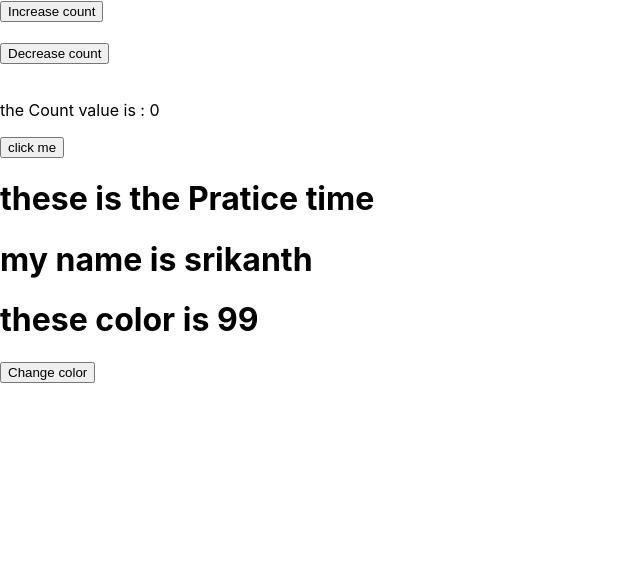
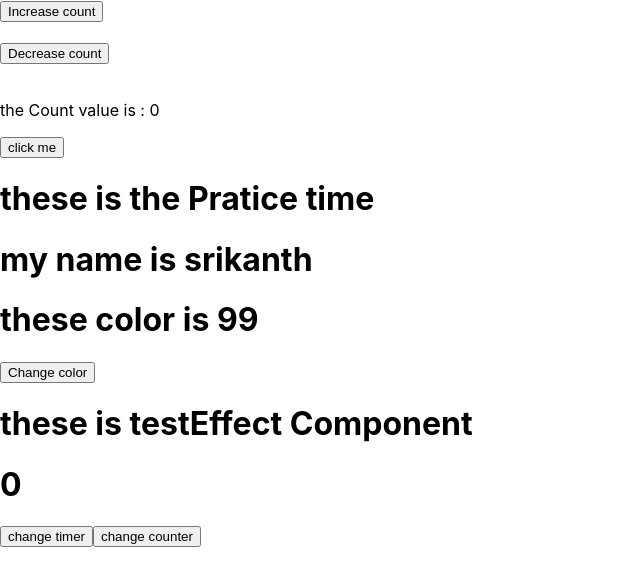
Before and after one commit to srikanthsiddatam/React-pratice-, a React (Create React App) app: page / in a window 1280 px wide. Shown: the top 586 px of the page, without its empty margins (0-640 px from the left). Built offline with nearby package versions, Linux system fonts and the light colour scheme.

Commit message:
these is use effect

```diff
--- a/src/App.js
+++ b/src/App.js
@@ -1,7 +1,9 @@
-import { useState } from 'react';
+import { useState , useEffect } from 'react';
 // import React {useState} from 'react';
 import './App.css';
 import Pratice from './Pratice'
+import TestEffect from './TestEffect';
+
 
 function App() {
   const[counter,setcounter]=useState(0)
@@ -80,6 +82,10 @@ const [color,setColor]=useState("99")
 const changecolor=()=>{
   setColor("blue")
 }
+const effect=useEffect(()=>{
+  console.log("srikanth i am srikanth")
+} ,[])
+
 
   return (
    <>
@@ -111,7 +117,9 @@ const changecolor=()=>{
 <h1>these color is {color}</h1>
 <button on onClick={changecolor}> Change color</button>
 
+   <h1>{effect}</h1>
 
+   <TestEffect></TestEffect>
 
    </>
   );
--- /dev/null
+++ b/src/TestEffect.js
@@ -0,0 +1,47 @@
+import {useEffect,useState} from "react"
+
+
+const TestEffect=()=>{
+
+    const [timer,setTimer]=useState(0)
+    const [counter,setCounter]=useState(0)
+
+
+useEffect(
+    ()=>
+
+    {
+        console.log("inside use Effect")
+    }
+)
+
+
+
+    return(
+
+        <>
+        <h1>these is testEffect Component
+
+
+
+        </h1>
+        <h1>{timer}</h1>
+
+        <button type="button" onClick={()=>{
+            setTimer(timer+1)
+            console.log("inside use timer")
+        }
+
+        }> change timer</button>
+
+
+<button type="button" onClick={()=>{
+            setCounter(counter+1)
+        }
+
+        }> change counter</button>
+
+        </>
+    )
+}
+export default TestEffect
```
